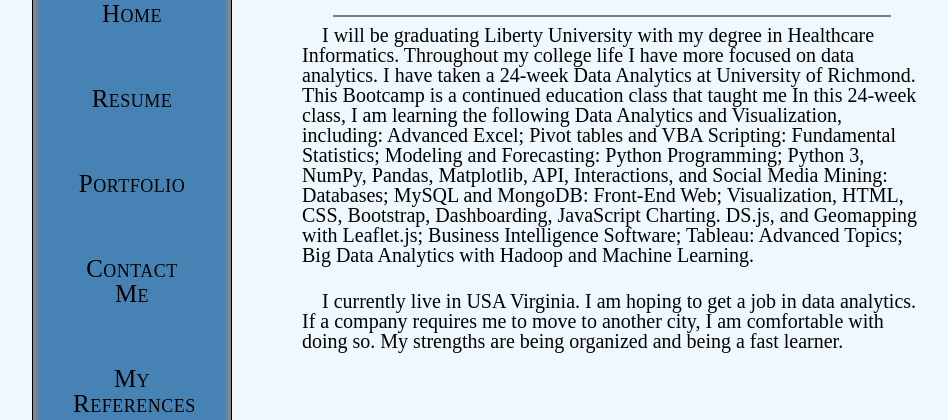
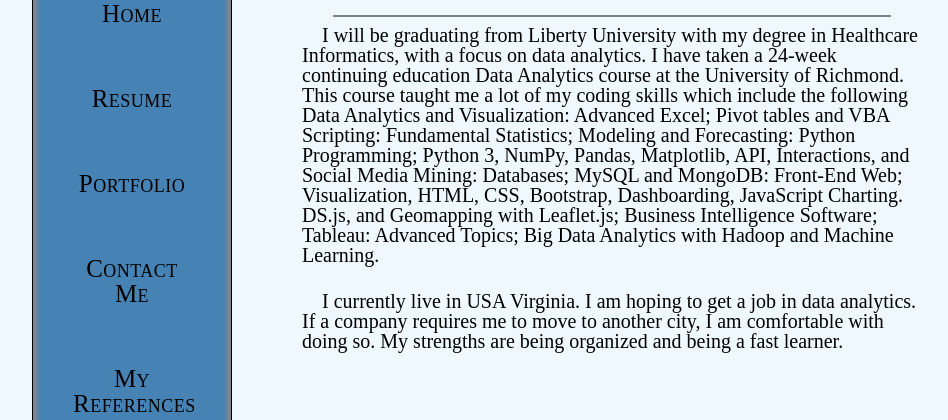
Before and after one commit to Razor2b/Razor2b.github.io, a plain HTML site: page index.html in a window 1280 px wide. Shown: the part 380-800 px from the top of the page, without its empty margins (138-1086 px from the left). Drawn offline with Linux system fonts and the light colour scheme.

Commit message:
19th push

```diff
--- a/index.html
+++ b/index.html
@@ -44,7 +44,7 @@
 
         <h2>About me</h2>
         <hr width="90%" size="4" align="center" noshade="noshade">
-        <p>I will be graduating Liberty University with my degree in Healthcare Informatics. Throughout my college life I have more focused on data analytics. I have taken a 24-week Data Analytics at University of Richmond. This Bootcamp is a continued education class that taught me In this 24-week class, I am learning the following Data Analytics and Visualization, including: Advanced Excel; Pivot tables and VBA Scripting: Fundamental Statistics; Modeling and Forecasting: Python Programming; Python 3, NumPy, Pandas, Matplotlib, API, Interactions, and Social Media Mining: Databases; MySQL and MongoDB: Front-End Web; Visualization, HTML, CSS, Bootstrap, Dashboarding, JavaScript Charting. DS.js, and Geomapping with Leaflet.js; Business Intelligence Software; Tableau: Advanced Topics; Big Data Analytics with Hadoop and Machine Learning.</p>
+        <p>I will be graduating from Liberty University with my degree in Healthcare Informatics, with a focus on data analytics. I have taken a 24-week continuing education Data Analytics course at the University of Richmond. This course taught me a lot of my coding skills which include the following Data Analytics and Visualization: Advanced Excel; Pivot tables and VBA Scripting: Fundamental Statistics; Modeling and Forecasting: Python Programming; Python 3, NumPy, Pandas, Matplotlib, API, Interactions, and Social Media Mining: Databases; MySQL and MongoDB: Front-End Web; Visualization, HTML, CSS, Bootstrap, Dashboarding, JavaScript Charting. DS.js, and Geomapping with Leaflet.js; Business Intelligence Software; Tableau: Advanced Topics; Big Data Analytics with Hadoop and Machine Learning.</p>
         <br>
         <p>I currently live in USA Virginia. I am hoping to get a job in data analytics. If a company requires me to move to another city, I am comfortable with doing so. My strengths are being organized and being a fast learner.</p>
         <br>
```
Also changed, not shown: Portfolio.html (+1 -1 lines).
